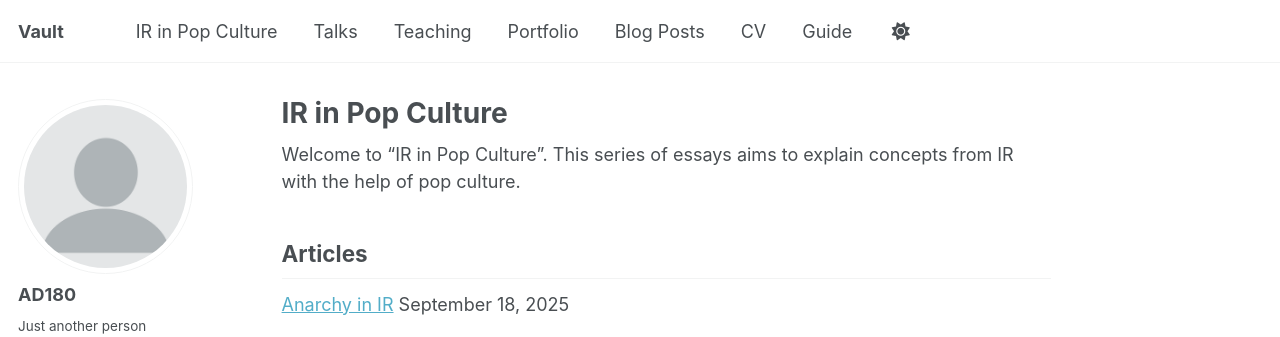
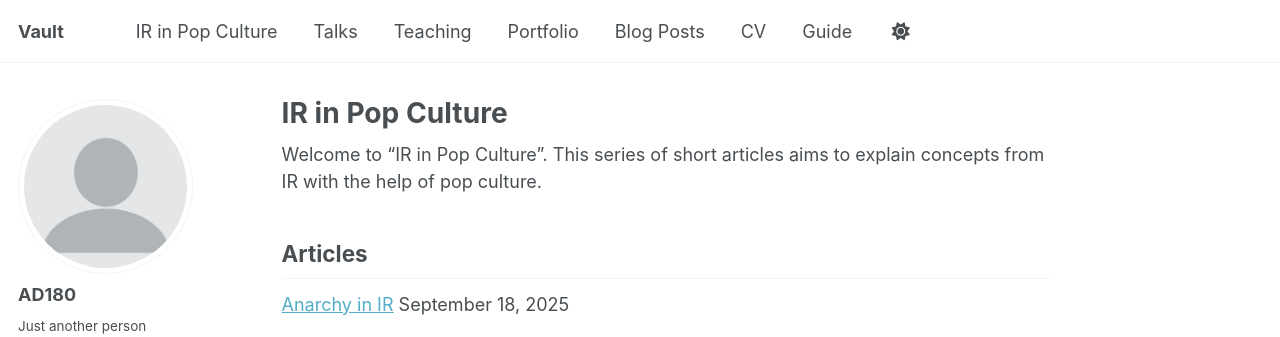
Before and after one commit to AD180-del/ad180-del.github.io, a Jekyll site: the page built from _pages/irinpopculture.md, in a window 1280 px wide. Shown: the top 337 px of the page. Built offline with Jekyll 4.4.1, drawn with Linux system fonts in a browser that asks for light colours; some web fonts are replaced; a script that is not in the unit is left out.

Commit message:
Update irinpopculture.md

```diff
--- a/_pages/irinpopculture.md
+++ b/_pages/irinpopculture.md
@@ -3,7 +3,7 @@ permalink: /irinpopculture/
 title: "IR in Pop Culture"
 ---
 
-Welcome to "IR in Pop Culture". This series of essays aims to explain concepts from IR with the help of pop culture.
+Welcome to "IR in Pop Culture". This series of short articles aims to explain concepts from IR with the help of pop culture.
 
 <h2> Articles</h2>
 {% for post in site.categories["IR in Pop Culture"] %}
```
